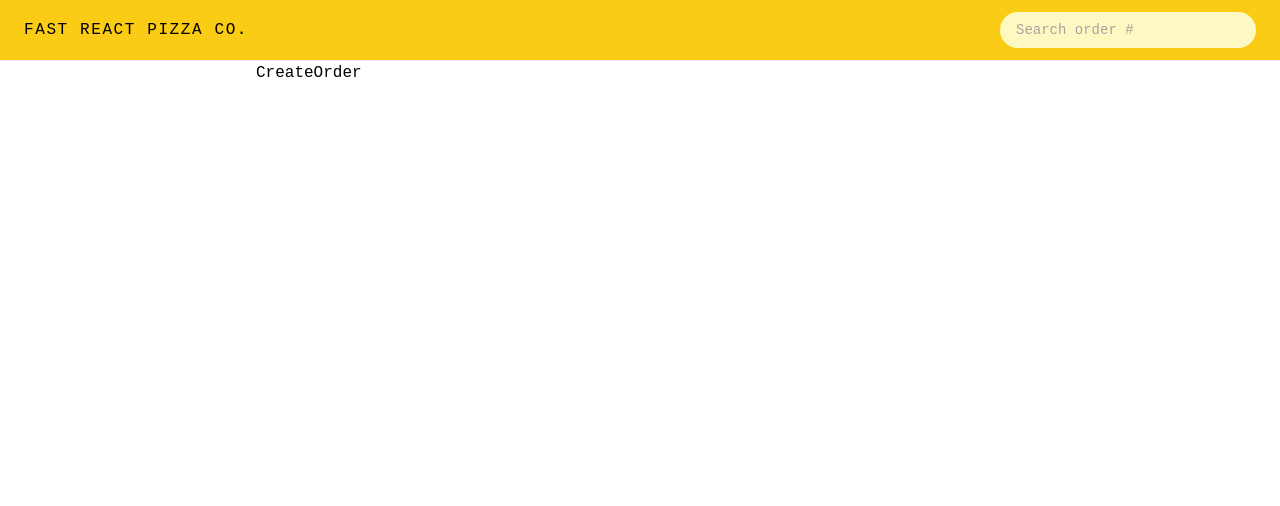
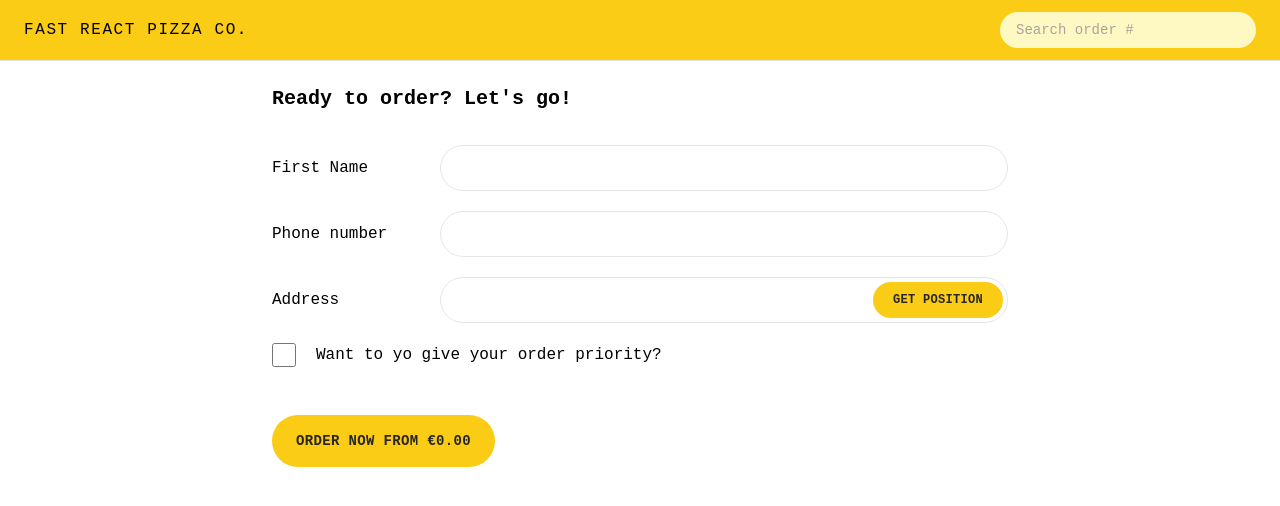
Before and after one commit to dosepehr/fast-react-pizza, a React (Vite) app: page /order/new in a window 1280 px wide. Shown: the top 506 px of the page. Built offline with nearby package versions, Linux system fonts and the light colour scheme.

Commit message:
add CreateOrder component

```diff
--- a/src/components/CreateOrder.jsx
+++ b/src/components/CreateOrder.jsx
@@ -1,7 +1,64 @@
-import React from 'react';
+import { useSelector } from "react-redux";
+import { selectUserName } from "../redux/reducers/userSlice";
+import Button from "./Button";
+import { formatCurrency } from "../helpers/formatCurrency";
+import { getTotalAmount } from "../redux/reducers/cartSlice";
 
 const CreateOrder = () => {
-    return <div>CreateOrder</div>;
+  const username = useSelector((state) => selectUserName(state));
+  const totalPrice = useSelector((state) => getTotalAmount(state));
+  return (
+    <div className="px-4 py-6">
+      <h2 className="mb-8 text-xl font-semibold">Ready to order? Let's go!</h2>
+      <form>
+        <div className="mb-5 flex flex-col gap-2 sm:flex-row sm:items-center">
+          <label className="sm:basis-40">First Name</label>
+          <input
+            className="input grow"
+            type="text"
+            name="customer"
+            defaultValue={username}
+          />
+        </div>
+
+        <div className="mb-5 flex flex-col gap-2 sm:flex-row sm:items-center">
+          <label className="sm:basis-40">Phone number</label>
+          <div className="grow">
+            <input className="input w-full" type="tel" name="phone" required />
+          </div>
+        </div>
+        <div className="relative mb-5 flex flex-col gap-2 sm:flex-row sm:items-center">
+          <label className="sm:basis-40">Address</label>
+          <div className="grow">
+            <input
+              className="input w-full"
+              type="text"
+              name="address"
+              required
+            />
+          </div>
+          <div className="absolute right-[3px] top-[3px] z-50 md:right-[5px] md:top-[5px]">
+            <Button type="small">Get position</Button>
+          </div>
+        </div>
+        <div className="mb-12 flex items-center gap-5">
+          <input
+            className="h-6 w-6 accent-yellow-400 focus:outline-none focus:ring focus:ring-yellow-400 focus:ring-offset-2"
+            type="checkbox"
+            name="priority"
+            id="priority"
+          />
+          <label htmlFor="priority" className="font-medium">
+            Want to yo give your order priority?
+          </label>
+        </div>
+
+        <Button type="primary">
+          Order now from {formatCurrency(totalPrice)}
+        </Button>
+      </form>
+    </div>
+  );
 };
 
 export default CreateOrder;
--- a/src/components/CreateUser.jsx
+++ b/src/components/CreateUser.jsx
@@ -31,7 +31,7 @@ const CreateUser = () => {
         onChange={(e) => setName(e.target.value)}
         type="text"
         placeholder="Your full name"
-        className="input my-6 w-72 rounded-full px-4 py-3 text-sm outline-none ring ring-stone-200 duration-300 focus:ring-yellow-500"
+        className="my-6 w-72 rounded-full px-4 py-3 text-sm outline-none ring ring-stone-200 duration-300 focus:ring-yellow-500"
       />
       {name && (
         <button className="rounded-full bg-yellow-400 px-3 py-3 text-sm font-semibold tracking-wide text-stone-800 outline-none duration-300 hover:bg-yellow-300 focus:bg-yellow-300 focus:ring focus:ring-yellow-300 focus:ring-offset-2">
--- a/src/components/Home.jsx
+++ b/src/components/Home.jsx
@@ -3,7 +3,7 @@ import CreateUser from "./CreateUser";
 
 const Home = () => {
   return (
-    <div className="text-center">
+    <div className="mt-8 text-center">
       <h1 className="mb-4 text-xl font-semibold md:text-3xl">
         The best pizza.
       </h1>
--- a/src/index.css
+++ b/src/index.css
@@ -1,3 +1,7 @@
 @tailwind base;
 @tailwind components;
 @tailwind utilities;
+
+.input {
+    @apply rounded-full border border-stone-200 px-4 py-2 text-sm transition-all duration-300 placeholder:text-stone-400 focus:outline-none focus:ring focus:ring-yellow-400 md:px-6 md:py-3;
+}
```
